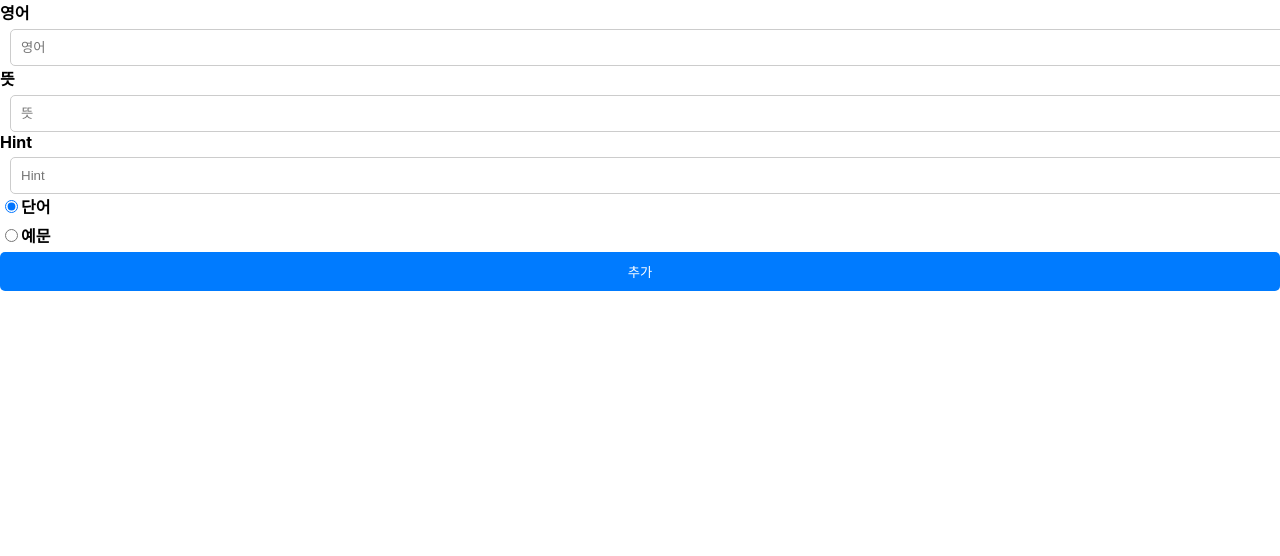
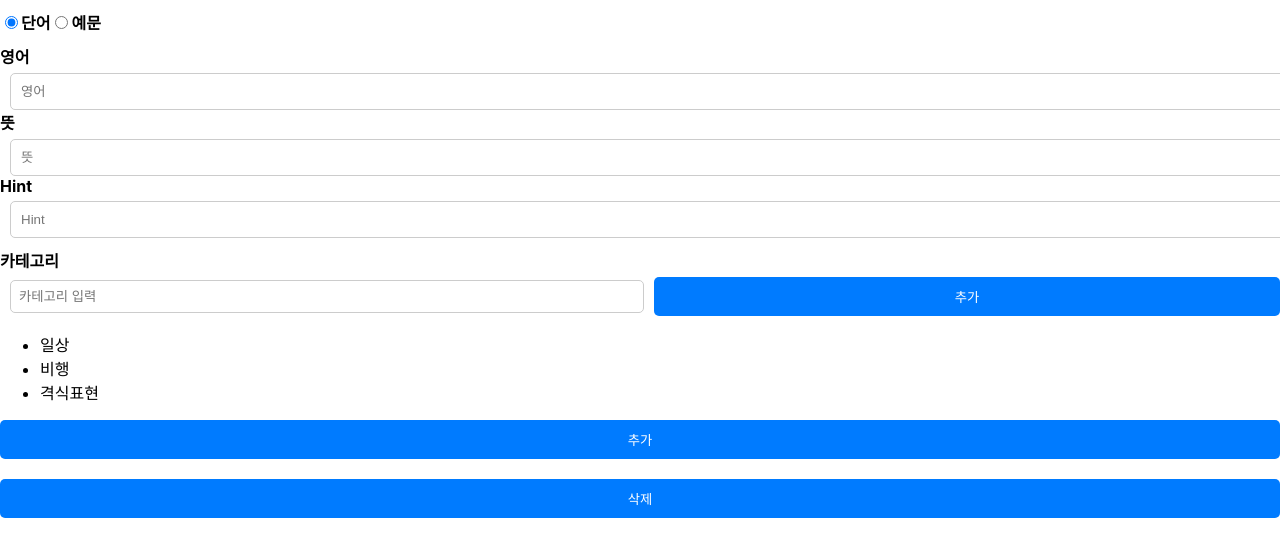
Before and after one commit to sumiran0722/customized-vocabulary-note, a React (Create React App) app: page / in a window 1280 px wide. Shown: the top 556 px of the page. Built offline with nearby package versions, Linux system fonts and the light colour scheme.

Commit message:
카테고리 및 삭제

```diff
--- a/src/MainPage/Inputword.js
+++ b/src/MainPage/Inputword.js
@@ -6,26 +6,62 @@ function Inputword() {
     const [inputWord, setInputWord] = useState('');
     const [inputMeaning, setInputMeaning] = useState('');
     const [inputHint, setInputHint] = useState('');
+    const [inputCategory, setInputCategory] = useState('');
     const [type, setType] = useState('word'); // Default type set to 'word'
-    const [wordList, setWordList] = useState([]); // State variable should be named `wordList`
+    const [wordList, setWordList] = useState([]);
+    const [categories, setCategories] = useState(['일상', '비행', '격식표현']); // 예시로 초기 카테고리 목록을 설정
 
     const addItem = () => {
         const newItem = {
             word: inputWord,
             meaning: inputMeaning,
-            hint : inputHint,
+            hint: inputHint,
+            category: inputCategory,
             type: type
         };
         setWordList([...wordList, newItem]);
         setInputWord('');
         setInputMeaning('');
         setInputHint('');
+        setInputCategory('');
+    };
+
+    const handleCategoryChange = (event) => {
+        setInputCategory(event.target.value);
+    };
+
+    const handleCategoryAdd = () => {
+        if (inputCategory && !categories.includes(inputCategory)) {
+            setCategories([...categories, inputCategory]);
+        }
+        setInputCategory('');
     };
 
     return (
         <div>
             <div>
-                <div>
+
+                <div className="radio-group" style={{ marginTop: '10px' }}>
+                    <label>
+                        <input
+                            type="radio"
+                            value="word"
+                            checked={type === 'word'}
+                            onChange={(event) => setType(event.target.value)}
+                        />
+                        단어
+
+                        <input
+                            type="radio"
+                            value="sentence"
+                            checked={type === 'sentence'}
+                            onChange={(event) => setType(event.target.value)}
+                        />
+                        예문
+                    </label>
+                </div>
+
+                <div  style={{ marginTop: '10px' }}>
                     <label>영어</label>
                     <input
                         value={inputWord}
@@ -55,30 +91,29 @@ function Inputword() {
                     />
                 </div>
 
-                <div className="radio-group">
-                    <label>
+                <div className="category-input" style={{ marginTop: '10px' }}>
+                    <label>카테고리</label>
+                    <div style={{ display: 'flex', alignItems: 'center' }}>
                         <input
-                            type="radio"
-                            value="word"
-                            checked={type === 'word'}
-                            onChange={(event) => setType(event.target.value)}
+                            value={inputCategory}
+                            type="text"
+                            placeholder="카테고리 입력"
+                            onChange={handleCategoryChange}
+                            style={{ marginRight: '10px' }}
                         />
-                        단어
-                    </label>
-                    <label>
-                        <input
-                            type="radio"
-                            value="sentence"
-                            checked={type === 'sentence'}
-                            onChange={(event) => setType(event.target.value)}
-                        />
-                        예문
-                    </label>
+                        <button onClick={handleCategoryAdd}>추가</button>
+                    </div>
+                    <ul>
+                        {categories.map((category, index) => (
+                            <li key={index} onClick={() => setInputCategory(category)}>{category}</li>
+                        ))}
+                    </ul>
                 </div>
+
 
                 <button onClick={addItem}>추가</button>
 
-                <WordBoard wordList={wordList} />
+                <WordBoard wordList={wordList} setWordList={setWordList} />
             </div>
         </div>
     );
--- a/src/components/WordBoard.js
+++ b/src/components/WordBoard.js
@@ -1,19 +1,45 @@
-import React from "react";
+import React, { useState } from "react";
 import WordItem from "./WordItem";
 
 function WordBoard(props) {
+    const [selectedItems, setSelectedItems] = useState([]);
+
+    const toggleCheckbox = (index) => {
+        if (selectedItems.includes(index)) {
+            setSelectedItems(selectedItems.filter(item => item !== index));
+        } else {
+            setSelectedItems([...selectedItems, index]);
+        }
+    };
+
+    const handleDelete = () => {
+        if (selectedItems.length === 0) return; // No items selected
+
+        // Show confirmation popup
+        const confirmDelete = window.confirm("정말 삭제하시겠습니까?");
+        if (confirmDelete) {
+            const updatedList = props.wordList.filter((item, index) => !selectedItems.includes(index));
+            props.setWordList(updatedList);
+            setSelectedItems([]);
+        }
+    };
+
     return (
         <div>
+            <button style={{ marginTop: '20px' }} onClick={handleDelete}>삭제</button>
             {props.wordList.map((item, index) => (
                 <div style={{ display: 'flex', alignItems: 'center', marginBottom: '10px' }} key={index}>
-                    {/* 체크 박스 */}
-                    <input type="checkbox" style={{ marginRight: '10px' }} />
-                    {/* 단어 아이템 */}
+                    <input
+                        type="checkbox"
+                        style={{ marginRight: '10px' }}
+                        checked={selectedItems.includes(index)}
+                        onChange={() => toggleCheckbox(index)}
+                    />
                     <WordItem item={item} />
                 </div>
             ))}
         </div>
-    )
+    );
 }
 
 export default WordBoard;
--- a/src/components/WordItem.js
+++ b/src/components/WordItem.js
@@ -7,7 +7,10 @@ function WordItem(props) {
         <div>
             <div>
                 <div>
-                    <h6>{props.item.type === 'word' ? '단어' : '예문'}</h6>
+                    <h6>
+                        {props.item.type === 'word' ? '단어' : '예문'}
+                        - {props.item.category}
+                    </h6>
                 </div>
             </div>
             <div>
```
